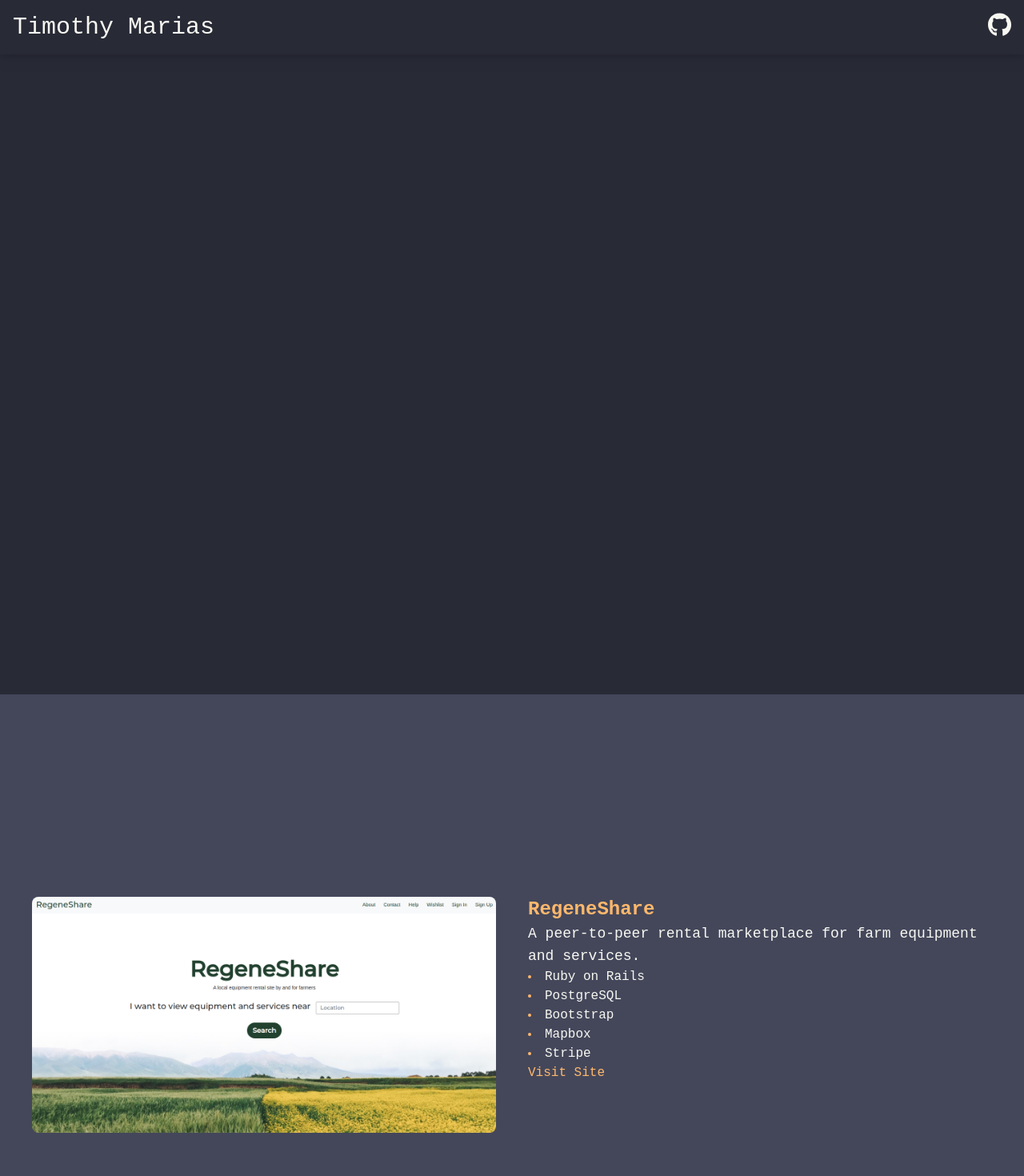
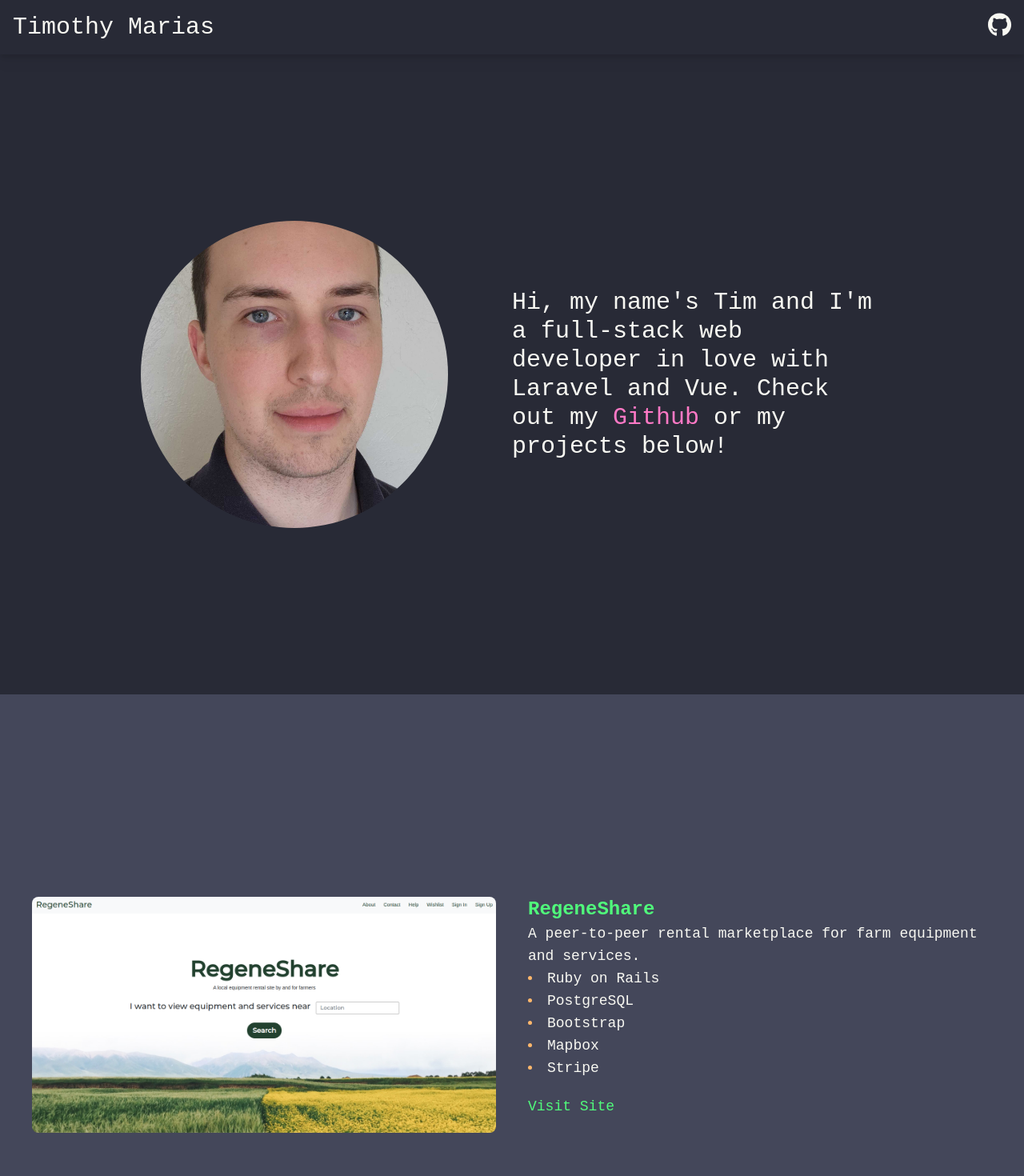
Before and after one commit to timothyjamesmarias/website, a Nuxt app: page / in a window 1280 px wide. Shown: the top 1470 px of the page at 80% size. Built offline with nearby package versions, Linux system fonts and the light colour scheme; a web font is replaced by a local one.

Commit message:
finished design of index page

```diff
--- a/components/BodyLink.vue
+++ b/components/BodyLink.vue
@@ -5,7 +5,7 @@ const props = defineProps<{
 }>();
 </script>
 <template>
-    <NuxtLink :to="href" :class="color % 2 === 0 ?  'text-orange' : 'text-green'" class="hover:underline">
+    <NuxtLink :to="href" :class="color % 2 === 0 ?  'text-green' : 'text-pink'" class="hover:underline">
         <slot />
     </NuxtLink>
 </template>
--- a/components/GreetingsText.vue
+++ b/components/GreetingsText.vue
@@ -1,5 +1,5 @@
 <template>
-    <p class="text-main">
+    <p class="text-3xl whitespace-wrap break-words">
         <slot />
     </p>
 </template>
--- a/components/ProjectContainer.vue
+++ b/components/ProjectContainer.vue
@@ -16,13 +16,15 @@ const props = defineProps<{
             <img :src="src" class="w-full h-full object-cover rounded-lg" />
         </NuxtLink>
         <div>
-            <h2 class="text-2xl font-bold" :class="listcolor % 2 === 0 ? 'text-orange' : 'text-green'">{{ name }}</h2>
+            <h2 class="text-2xl font-bold" :class="listcolor % 2 === 0 ? 'text-green' : 'text-pink'">{{ name }}</h2>
             <p class="text-lg">{{ description }}<BodyLink v-if="businesslink" :href="businesslink" :color="listcolor">{{ name }}</BodyLink></p>
             <List>
                 <ListItem v-for="item in list" :key="item" :color="listcolor">{{ item }}</ListItem>
             </List>
+            <div class="flex mt-5">
             <BodyLink :href="href" :color="listcolor">Visit Site</BodyLink>
-            <BodyLink v-if="github" :href="github" :color="listcolor">View on Github</BodyLink>
+            <BodyLink v-if="github" :href="github" :color="listcolor" class="ml-6">View on Github</BodyLink>
+            </div>
         </div>
     </div>
 </template>
--- a/layouts/default.vue
+++ b/layouts/default.vue
@@ -2,7 +2,7 @@
 import "@fontsource/iosevka"
 </script>
 <template>
-  <div class="min-h-screen bg-background font-main text-main selection:bg-highlight">
+  <div class="min-h-screen bg-background font-main text-main text-lg selection:bg-highlight">
     <NavBar />
     <main class="">
       <slot />
--- a/pages/index.vue
+++ b/pages/index.vue
@@ -49,7 +49,14 @@ const projectInfo = {
 </script>
 <template>
 <div class="snap-y snap-mandatory">
-  <PageSection background="bg-background">
+  <PageSection background="bg-background" class="mx-4 sm:mx-44">
+    <div class="grid grid-cols-1 sm:grid-cols-2 gap-0 items-center content-center">
+      <img src="/img/timothy-marias.jpg" alt="Hero" class="w-64 h-64 sm:w-96 sm:h-96 object-cover rounded-full" />
+      <GreetingsText>
+        Hi, my name's Tim and I'm a full-stack web developer in love with Laravel and Vue.
+        Check out my <BodyLink :href="'https://github.com/timothyjamesmarias'">Github</BodyLink> or my projects below!
+      </GreetingsText>
+    </div>
   </PageSection>
   <PageSection v-for="(project, key, index) in projectInfo" :key="key" :id="key" :background="index % 2 === 0 ? 'bg-secondary' : 'bg-background'">
     <ProjectContainer :src="project.src" :listcolor="index" :name="project.name" :businesslink="project.businesslink" :description="project.description" :href="project.href" :list="project.list" :github="project.github" />
```
Also changed, not shown: public/img/timothy-marias.jpg (added).
